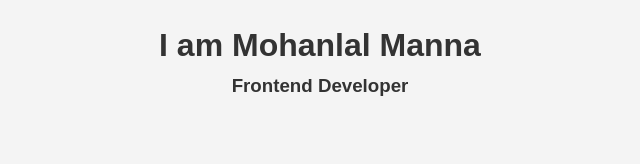
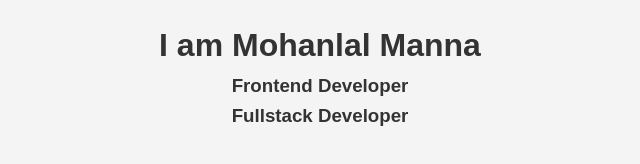
Before and after one commit to MohanlalManna24/testing, a plain HTML site: page index.html in a window 1280 px wide. Shown: the whole page, without its empty margins (320-960 px from the left). Drawn offline with Linux system fonts and the light colour scheme.

Commit message:
Add Fullstack

```diff
--- a/index.html
+++ b/index.html
@@ -9,6 +9,7 @@
 <body>
     <h1>I am Mohanlal Manna</h1>
     <h3>Frontend Developer</h3>
+    <h3>Fullstack Developer</h3>
 
 </body>
 </html>
```
